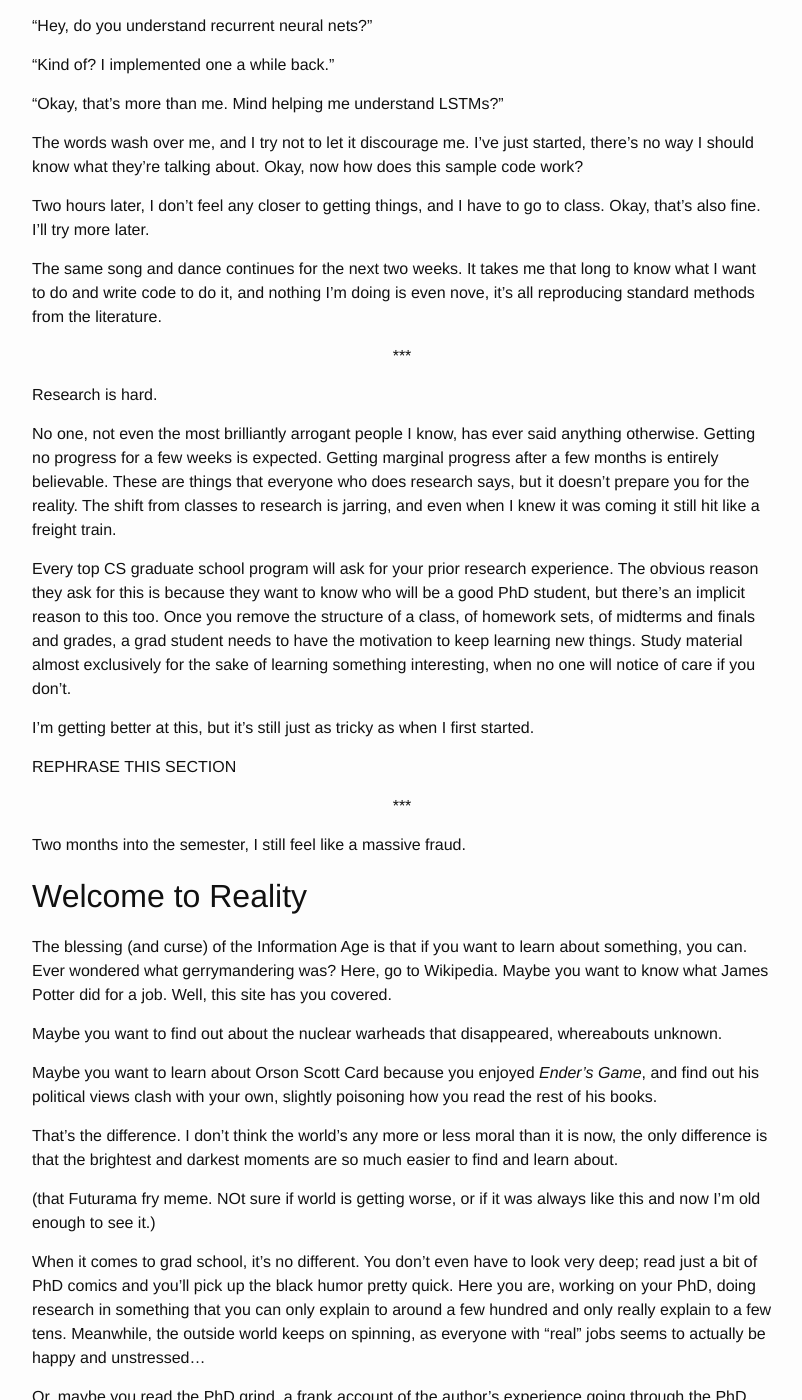
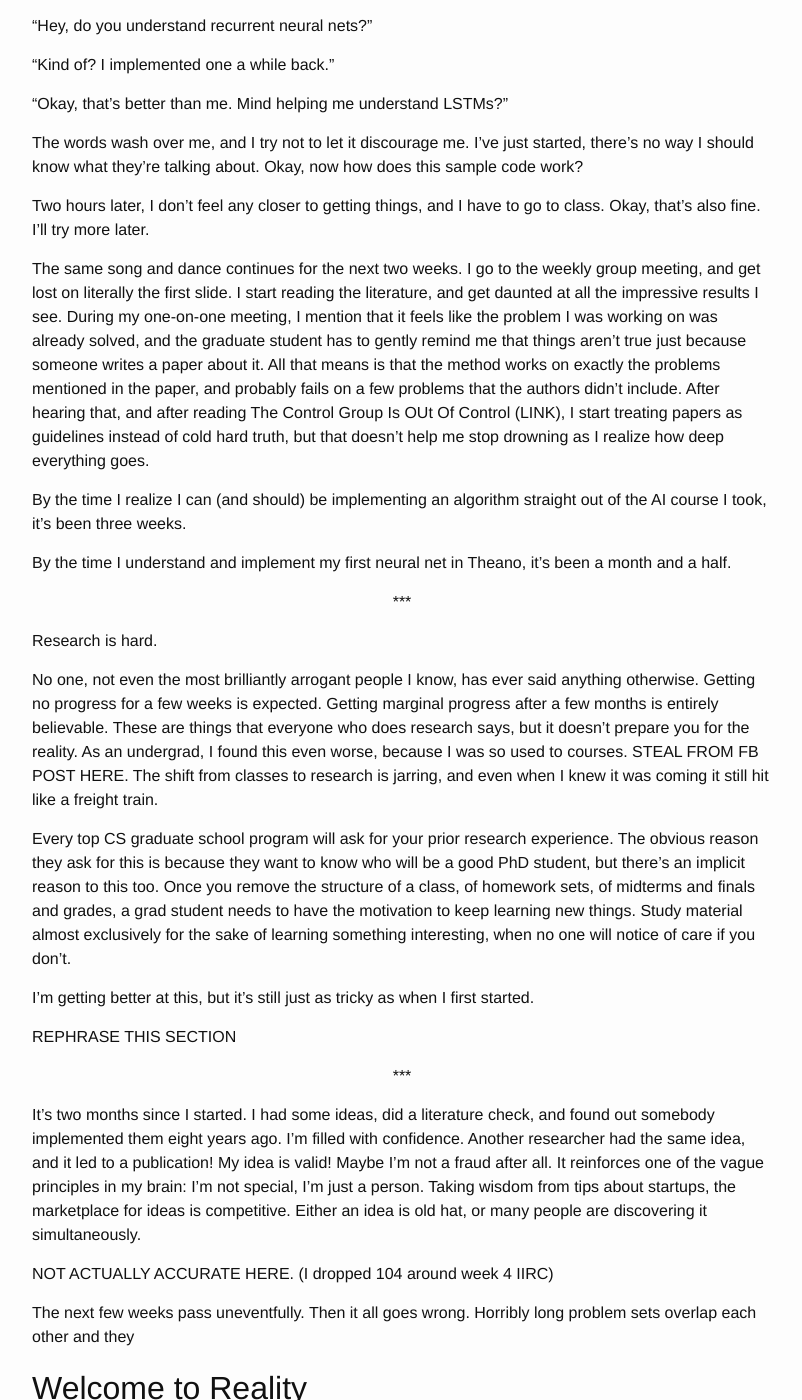
Before and after one commit to alexirpan/alexirpan.github.io, a Jekyll site: the page built from _posts/2015-09-28-grad-school.markdown, in a window 1280 px wide and 1400 px high, scrolled down 2291 px. Shown: the whole window, without its empty margins (238-1040 px from the left). Built offline with Jekyll 4.4.1, drawn with Linux system fonts in a browser that asks for light colours; some of the changed text lies outside the part shown.

Commit message:
More progress on personal stories

```diff
--- a/_posts/2015-09-28-grad-school.markdown
+++ b/_posts/2015-09-28-grad-school.markdown
@@ -123,7 +123,7 @@ Meanwhile, I overhear the most incomprehensible things.
 
 "Kind of? I implemented one a while back."
 
-"Okay, that's more than me. Mind helping me understand LSTMs?"
+"Okay, that's better than me. Mind helping me understand LSTMs?"
 
 The words wash over me, and I try not to let it discourage me. I've just
 started, there's no way I should know what they're talking about. Okay, now
@@ -132,9 +132,23 @@ how does this sample code work?
 Two hours later, I don't feel any closer to getting things, and I have to go to
 class. Okay, that's also fine. I'll try more later.
 
-The same song and dance continues for the next two weeks. It takes me that long
-to know what I want to do and write code to do it, and nothing I'm doing is
-even nove, it's all reproducing standard methods from the literature.
+The same song and dance continues for the next two weeks. I go to the weekly
+group meeting, and get lost on literally the first slide. I start reading
+the literature, and get daunted at all the impressive results I see. During my
+one-on-one meeting, I mention that it feels like the problem I was working on
+was already solved, and the graduate student has to gently remind me that
+things aren't true just because someone writes a paper about it. All that means
+is that the method works on exactly the problems mentioned in the paper, and
+probably fails on a few problems that the authors didn't include.
+After hearing that, and after reading The Control Group Is OUt Of Control (LINK),
+I start treating papers as guidelines instead of cold hard truth, but that
+doesn't help me stop drowning as I realize how deep everything goes.
+
+By the time I realize I can (and should) be implementing an algorithm straight
+out of the AI course I took, it's been three weeks.
+
+By the time I understand and implement my first neural net in Theano, it's
+been a month and a half.
 
 \*\*\*
 {: .centered }
@@ -145,6 +159,8 @@ No one, not even the most brilliantly arrogant people I know, has ever said
 anything otherwise. Getting no progress for a few weeks is expected. Getting
 marginal progress after a few months is entirely believable. These are things
 that everyone who does research says, but it doesn't prepare you for the reality.
+As an undergrad, I found this even worse, because I was so used to courses.
+STEAL FROM FB POST HERE.
 The shift from classes to research is jarring, and even when I knew it was coming
 it still hit like a freight train.
 
@@ -163,7 +179,18 @@ REPHRASE THIS SECTION
 \*\*\*
 {: .centered }
 
-Two months into the semester, I still feel like a massive fraud.
+It's two months since I started. I had some ideas, did a literature check, and
+found out somebody implemented them eight years ago. I'm filled with confidence.
+Another researcher had the same idea, and it led to a publication! My idea is valid!
+Maybe I'm not a fraud after all. It reinforces one of the vague principles
+in my brain: I'm not special, I'm just a person. Taking wisdom from tips about
+startups, the marketplace for ideas is competitive. Either an idea is old hat,
+or many people are discovering it simultaneously.
+
+NOT ACTUALLY ACCURATE HERE. (I dropped 104 around week 4 IIRC)
+
+The next few weeks pass uneventfully. Then it all goes wrong. Horribly long
+problem sets overlap each other and they
 
 
 Welcome to Reality
```
Also changed, not shown: other parts of _posts/2015-09-28-grad-school.markdown (+1 -1 lines).
